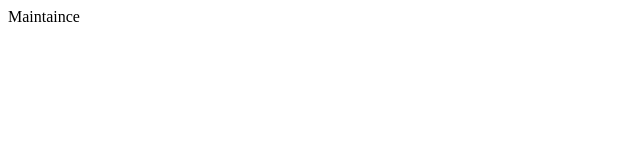
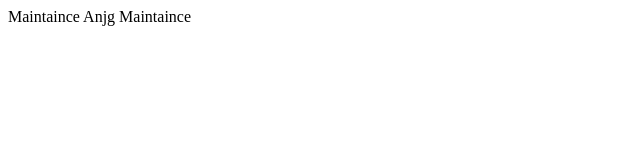
Before and after one commit to Ghost77712/mirror-G.spr.io, a plain HTML site: page index.html in a window 1280 px wide. Shown: the whole page, without its empty margins (0-640 px from the left). Drawn offline with Linux system fonts and the light colour scheme.

Commit message:
Update index.html

```diff
--- a/index.html
+++ b/index.html
@@ -1 +1,2 @@
+<tittle>Maintaince Anjg</title>
 Maintaince
```
